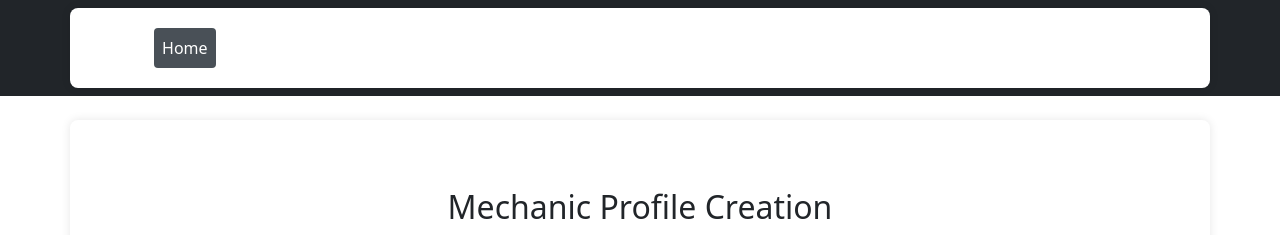
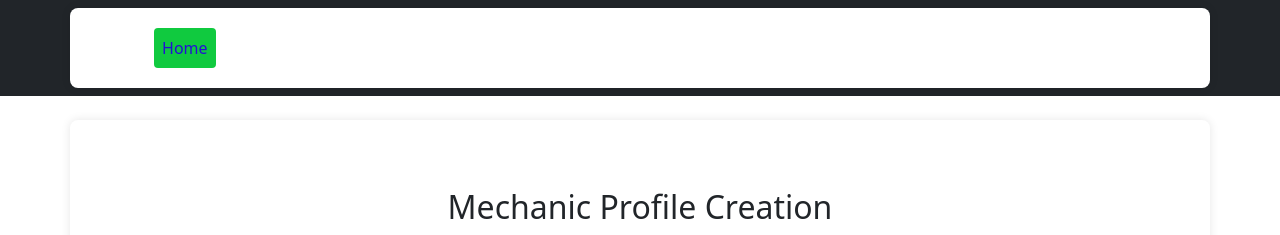
Before and after one commit to Tetenotes/task-assigner, a Flask app: page /portal in a window 1280 px wide. Shown: the top 235 px of the page. Run offline with Flask 2, Linux system fonts and the light colour scheme; a user stored in the database is signed in; data comes from the database, SQL or seed files in the repository; data that the repository does not hold is empty.

Commit message:
Update portal.html

```diff
--- a/templates/portal.html
+++ b/templates/portal.html
@@ -8,8 +8,8 @@
     <link href="https://cdn.jsdelivr.net/npm/bootstrap@5.3.0/dist/css/bootstrap.min.css" rel="stylesheet">
     <style>
         .navbar-nav .nav-link.active {
-            color: #fff !important;
-            background-color: #495057;
+            color: #2410d6 !important;
+            background-color: #10ca3f;
             border-radius: 0.25rem;
         }
     </style>
```
